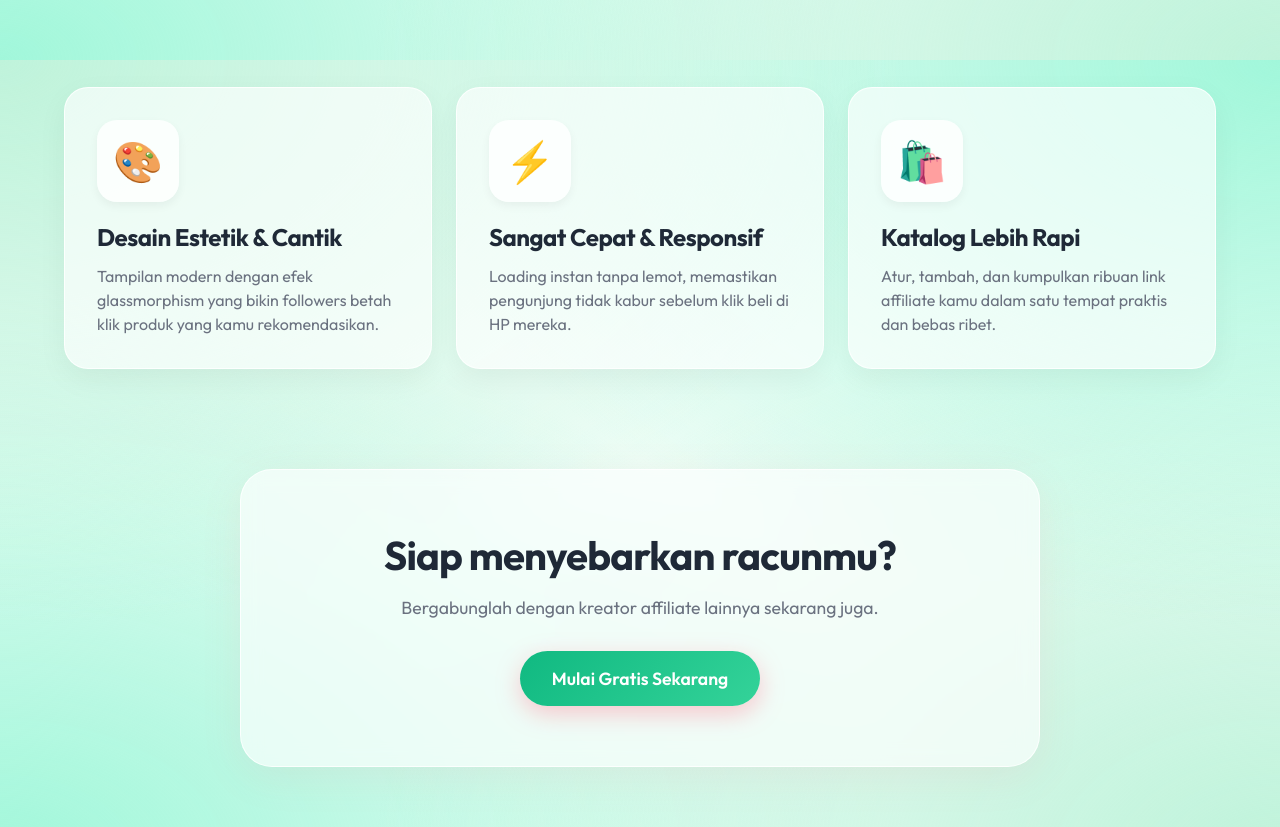
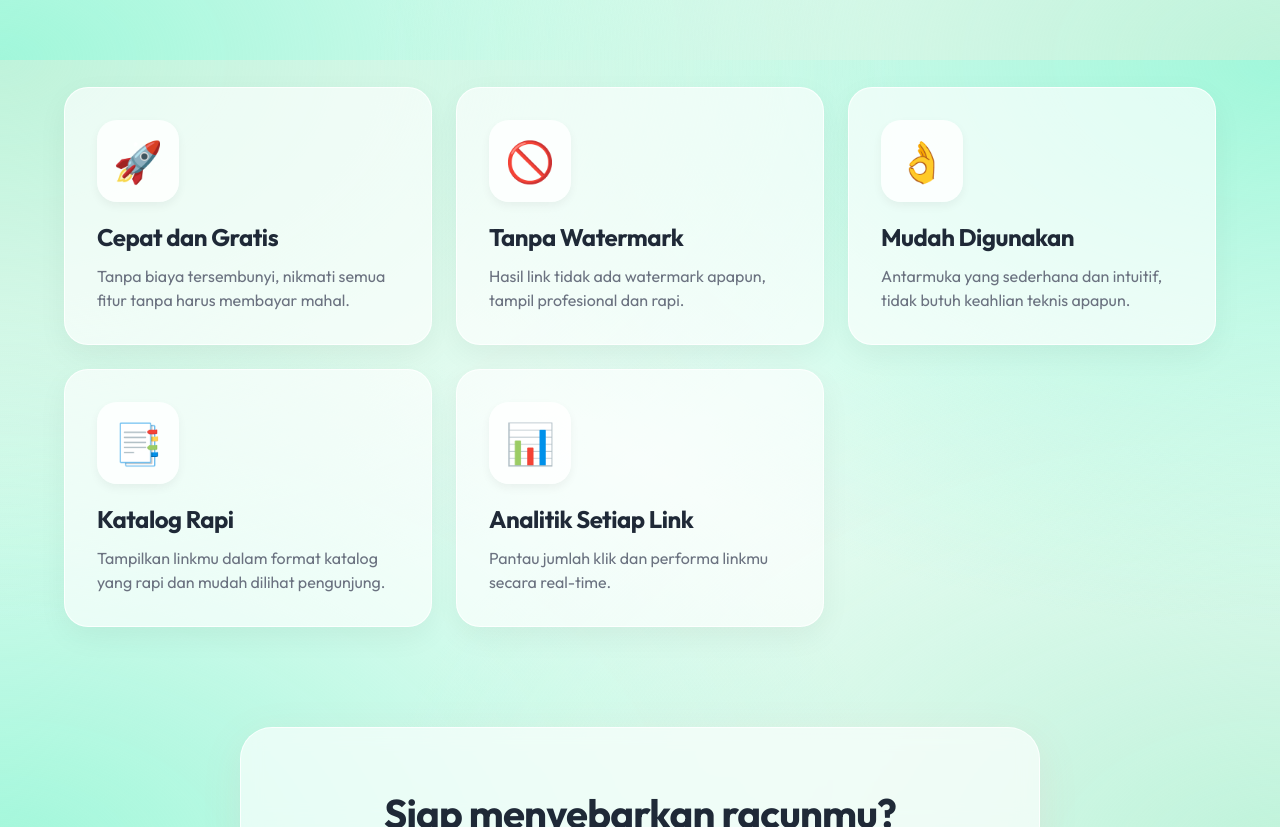
Before and after one commit to Bisbiss/racun, a React (Vite) app: page / in a window 1280 px wide. Shown: the part 740-1567 px from the top of the page. Built offline with nearby package versions, Linux system fonts and the light colour scheme; no server answers.

Commit message:
Tambahkan keunggulan Racun Link: Cepat, Tanpa Watermark, Mudah Digunakan, Katalog Rapi, Analitik Setiap Link di Landing Page

```diff
--- a/src/pages/LandingPage.tsx
+++ b/src/pages/LandingPage.tsx
@@ -68,19 +68,29 @@ export default function LandingPage() {
 
                 <section className="lp-features">
                     <div className="lp-feature-card">
-                        <div className="lp-feature-icon">🎨</div>
-                        <h3>Desain Estetik & Cantik</h3>
-                        <p>Tampilan modern dengan efek glassmorphism yang bikin followers betah klik produk yang kamu rekomendasikan.</p>
+                        <div className="lp-feature-icon">🚀</div>
+                        <h3>Cepat dan Gratis</h3>
+                        <p>Tanpa biaya tersembunyi, nikmati semua fitur tanpa harus membayar mahal.</p>
                     </div>
                     <div className="lp-feature-card">
-                        <div className="lp-feature-icon">⚡️</div>
-                        <h3>Sangat Cepat & Responsif</h3>
-                        <p>Loading instan tanpa lemot, memastikan pengunjung tidak kabur sebelum klik beli di HP mereka.</p>
+                        <div className="lp-feature-icon">🚫</div>
+                        <h3>Tanpa Watermark</h3>
+                        <p>Hasil link tidak ada watermark apapun, tampil profesional dan rapi.</p>
                     </div>
                     <div className="lp-feature-card">
-                        <div className="lp-feature-icon">🛍️</div>
-                        <h3>Katalog Lebih Rapi</h3>
-                        <p>Atur, tambah, dan kumpulkan ribuan link affiliate kamu dalam satu tempat praktis dan bebas ribet.</p>
+                        <div className="lp-feature-icon">👌</div>
+                        <h3>Mudah Digunakan</h3>
+                        <p>Antarmuka yang sederhana dan intuitif, tidak butuh keahlian teknis apapun.</p>
+                    </div>
+                    <div className="lp-feature-card">
+                        <div className="lp-feature-icon">📑</div>
+                        <h3>Katalog Rapi</h3>
+                        <p>Tampilkan linkmu dalam format katalog yang rapi dan mudah dilihat pengunjung.</p>
+                    </div>
+                    <div className="lp-feature-card">
+                        <div className="lp-feature-icon">📊</div>
+                        <h3>Analitik Setiap Link</h3>
+                        <p>Pantau jumlah klik dan performa linkmu secara real-time.</p>
                     </div>
                 </section>
 
```
